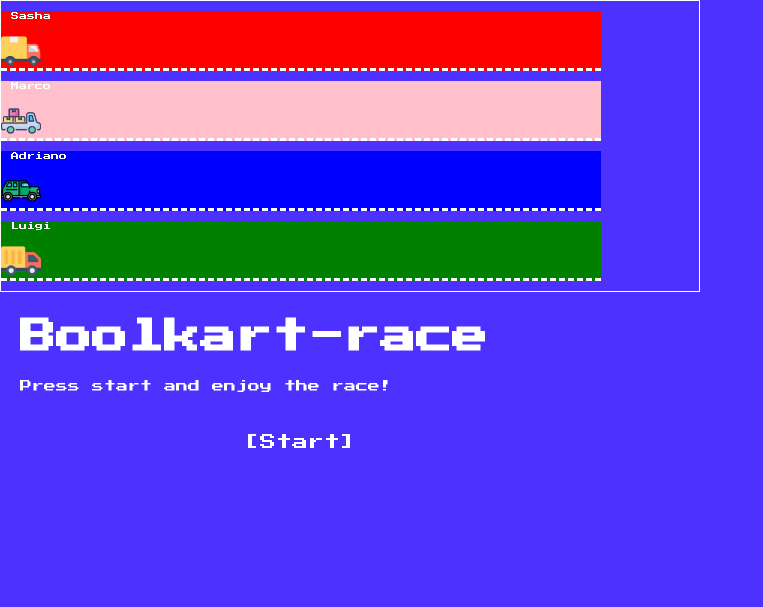
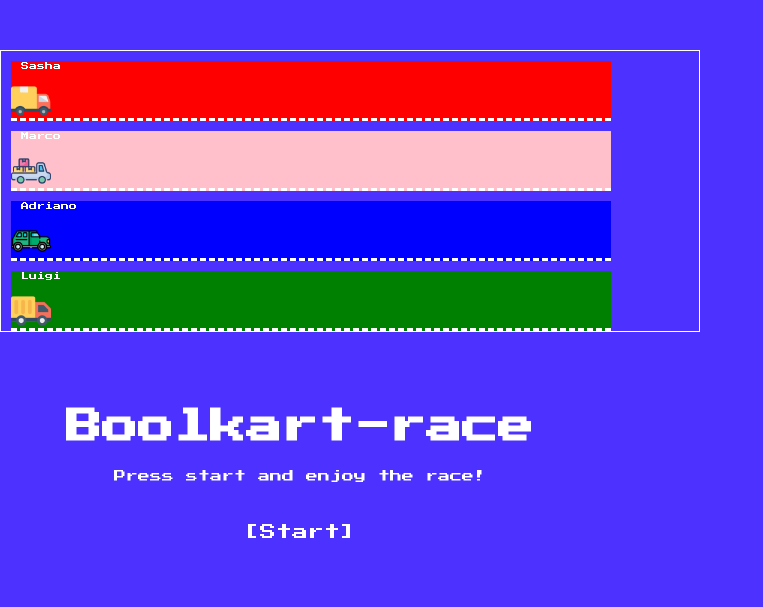
Before and after one commit to maino1997/js-boolkart-race, a plain HTML site: page index.html in a window 1280 px wide. Shown: the whole page, without its empty margins (0-763 px from the left). Drawn offline with Linux system fonts and the light colour scheme.

Commit message:
added little style

```diff
--- a/style.css
+++ b/style.css
@@ -20,24 +20,26 @@ body{
 }
 
 .game-col{
+    margin-top: 50px;
     width: 700px;
     border: 1px solid white;
 }
 
 .result-col{
+    margin-top: 50px;
     width: 600px;
     padding: 20px;
+    text-align: center;
 }
 
 #start-button{
-    text-align: center;
     cursor: pointer;
 }
 
 .road {
     height: 60px;
     width: 600px;
-    margin: 10px 0;
+    margin: 10px 0 0 10px;
     position: relative;
     border-bottom: 3px dashed white;
 }
@@ -57,3 +59,7 @@ img{
     left: 10px;
     top: 0;
 }
+
+#result{
+    margin-top: 40px;
+}
```
